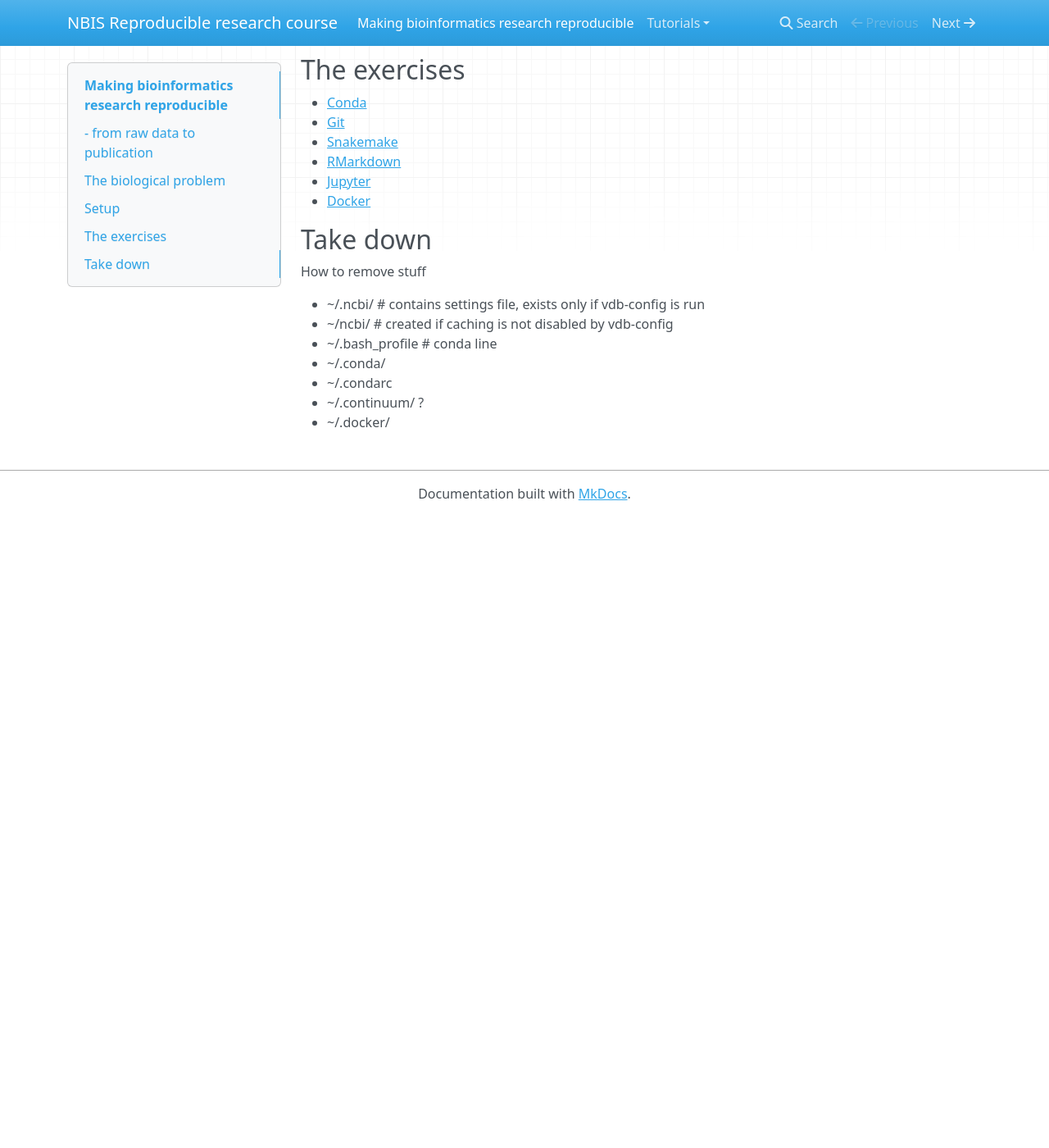
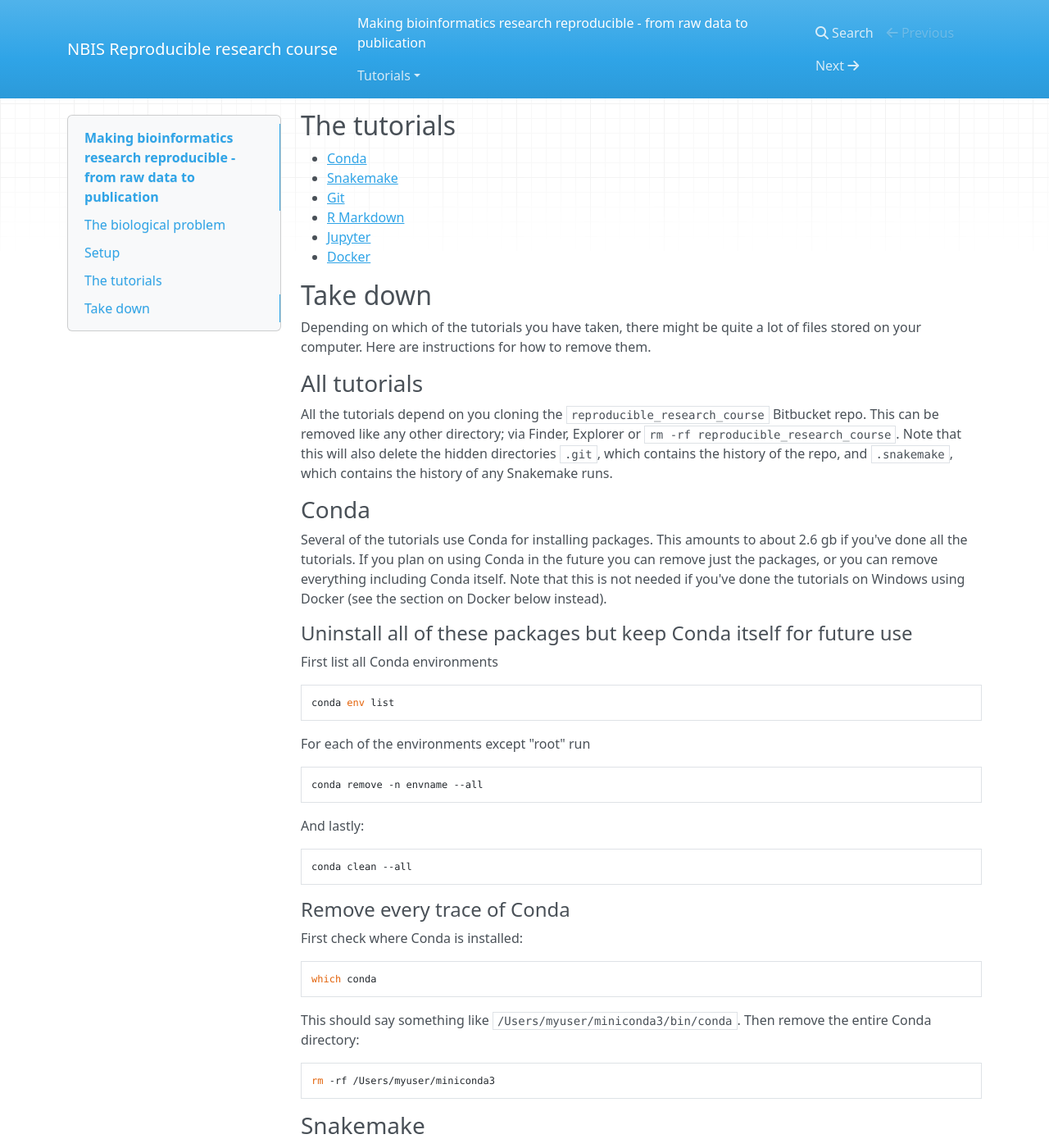
Before and after one commit to NBISweden/workshop-reproducible-research, an MkDocs documentation site: the page built from docs/index.md, in a window 1280 px wide and 1400 px high, scrolled down 935 px. Shown: the whole window at 82% size. Built offline with MkDocs 1.6.1, drawn with Linux system fonts in a browser that asks for light colours; nearby versions of some CDN libraries; old or Windows-style settings are respelled for this version of MkDocs; before the commit the page ends 1565 px from its top, so only the background shows below that; some of the changed text lies outside the part shown.

Commit message:
spelling and tweaks

````diff
--- a/docs/index.md
+++ b/docs/index.md
@@ -1,13 +1,10 @@
-# Making bioinformatics research reproducible
-## - from raw data to publication
-
+# Making bioinformatics research reproducible - from raw data to publication
 Welcome to the tutorials!
 
 ## The biological problem
 For many examples in the tutorials we will use a real bioinformatics research project.
 
 ## Setup
-
 ### For Mac / Linux users
 
 Clone the git/bitbucket repository containing all files you will need for completing the tutorials. First, `cd` into a directory on your computer (or create one) where it makes sense to download the course directory.
@@ -33,18 +29,71 @@ git clone https://bitbucket.org/scilifelab-lts/reproducible_research_course.git
 cd reproducible_research_course
 ```
 
-## The exercises
-
-
-
-* [Conda](tutorials/conda)
-* [Git](tutorials/git)
-* [Snakemake](tutorials/snakemake)
-* [RMarkdown](tutorials/rmarkdown)
-* [Jupyter](tutorials/jupyter)
-* [Docker](tutorials/docker)
+## The tutorials
+* [Conda](conda)
+* [Snakemake](snakemake)
+* [Git](git)
+* [R Markdown](rmarkdown)
+* [Jupyter](jupyter)
+* [Docker](docker)
 
 ## Take down
+Depending on which of the tutorials you have taken, there might be quite a lot of files stored on your computer. Here are instructions for how to remove them.
+
+### All tutorials
+All the tutorials depend on you cloning the `reproducible_research_course` Bitbucket repo. This can be removed like any other directory; via Finder, Explorer or `rm -rf reproducible_research_course`. Note that this will also delete the hidden directories `.git`, which contains the history of the repo, and `.snakemake`, which contains the history of any Snakemake runs.
+
+### Conda
+Several of the tutorials use Conda for installing packages. This amounts to about 2.6 gb if you've done all the tutorials. If you plan on using Conda in the future you can remove just the packages, or you can remove everything including Conda itself. Note that this is not needed if you've done the tutorials on Windows using Docker (see the section on Docker below instead).
+
+#### Uninstall all of these packages but keep Conda itself for future use
+First list all Conda environments
+```bash
+conda env list
+```
+
+For each of the environments except "root" run
+```bash
+conda remove -n envname --all
+```
+
+And lastly:
+```bash
+conda clean --all
+```
+
+#### Remove every trace of Conda
+First check where Conda is installed:
+
+```bash
+which conda
+```
+
+This should say something like `/Users/myuser/miniconda3/bin/conda`. Then remove the entire Conda directory:
+
+```
+rm -rf /Users/myuser/miniconda3
+```
+
+### Snakemake
+Snakemake is installed via Conda and will be removed if you follow the instructions in the Conda section above. Note that Snakemake also generates a hidden `.snakemake` directory in the directory where it's run. You can remove this with
+
+```bash
+rm -rf reproducible_research_course/snakemake/.snakemake
+```
+
+### Docker
+If you've done the Docker tutorial **or if you've been running Docker for Windows** you have some cleaning up to do. Docker is infamous for quickly taking up huge amounts of space, and some maintenance is necessary every now and then. Here is how to uninstall Docker completely. For instructions for how to remove individual images or containers, see the [docker tutorial](docker)
+
+#### OSX
+Click the Docker icon in the menu bar (upper right part of the screen) and select "Preferences". This will open up the window below. First select "Reset" and fill in your password. Then select "Uninstall". Once it's done uninstalling, drag the Docker app from Applications to Trash.
+
+![alt text](docker_uninstall_osx.png)
+
+#### Linux
+
+#### Windows
+
 How to remove stuff
 
 * ~/.ncbi/ # contains settings file, exists only if vdb-config is run
--- a/mkdocs.yml
+++ b/mkdocs.yml
@@ -5,7 +5,7 @@ pages:
   - Tutorials:
     - 'Conda': 'conda.md'
     - 'Snakemake': 'snakemake.md'
+    - 'Git': 'git.md'
     - 'Rmarkdown': 'rmarkdown.md'
     - 'Jupyter': 'jupyter.md'
-    - 'Git': 'git.md'
     - 'Docker': 'docker.md'
````
Also changed, not shown: other parts of docs/index.md (+1 -2 lines), docs/conda.md (+1 -1 lines), docs/intro.md (deleted, +0 -32 lines), docs/rmarkdown.md (+1 -1 lines), docs/snakemake.md (+6 -6 lines), docs/docker_uninstall_osx.png (added), 3 other files.
